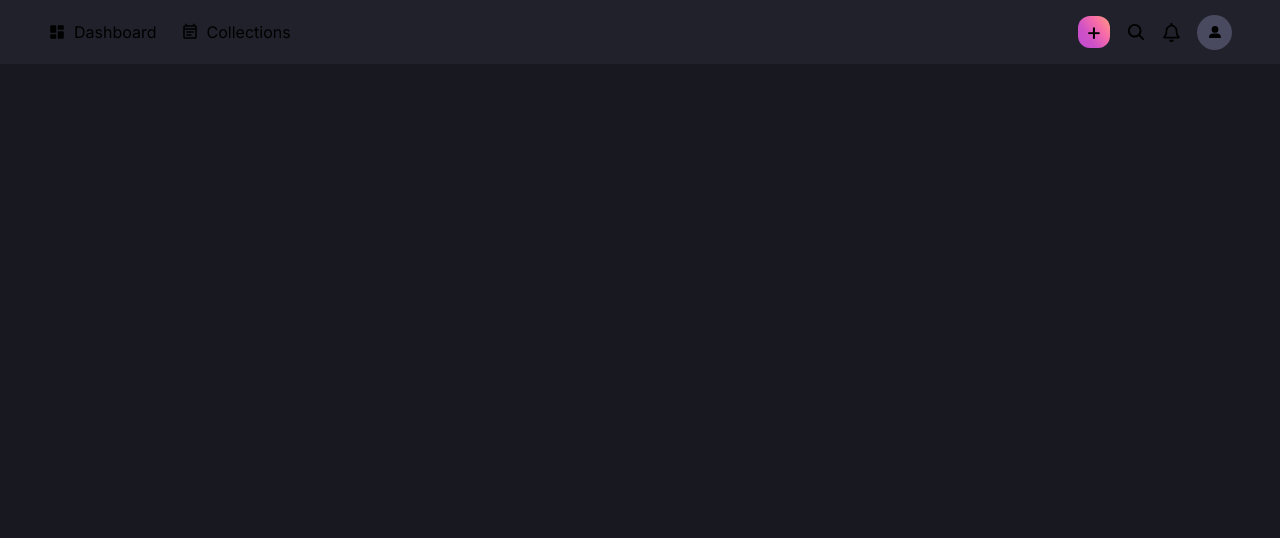
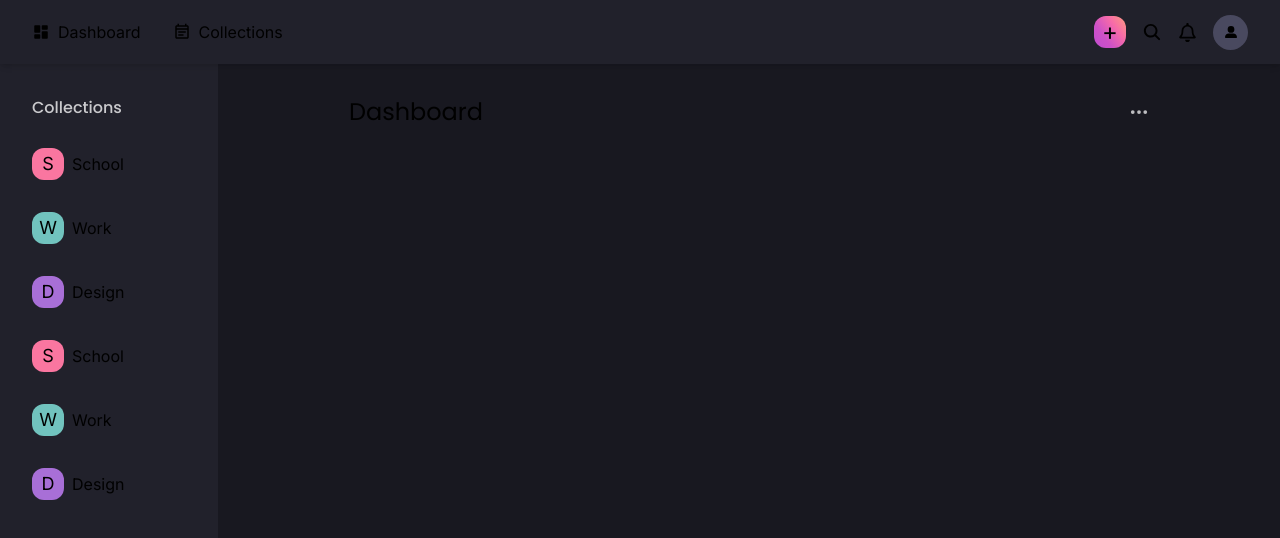
Before and after one commit to Amritanshu312/TaskGen, a Next.js app: page / in a window 1280 px wide. Shown: the top 538 px of the page. Built offline with nearby package versions, Linux system fonts and the light colour scheme; no server answers.

Commit message:
[Home] feat🎉: Sidebar

```diff
--- a/app/(pages)/page.js
+++ b/app/(pages)/page.js
@@ -1,9 +1,24 @@
-import Navbar from "@/partials/navbar/Navbar";
+import Sidebar from "@/partials/Sidebar/Sidebar";
+import { BsThreeDots } from "react-icons/bs";
 
 export default function Home() {
   return (
-    <div>
-      dghdfgh
+    <div className="w-full h-screen flex">
+      <Sidebar />
+
+      <div className="w-full mt-24 flex items-center flex-col">
+
+        <div className="w-full max-w-[800px]">
+          <div className="flex justify-between items-center">
+            <div className="font-['poppins'] text-2xl">Dashboard</div>
+            <div className="cursor-pointer text-xl text-[#bdbdc0]"><BsThreeDots /></div>
+          </div>
+
+
+        </div>
+
+      </div>
+
     </div>
   );
 }
--- /dev/null
+++ b/partials/Sidebar/Sidebar.jsx
@@ -0,0 +1,44 @@
+const Sidebar = () => {
+  return (
+    <div className="h-full w-64 bg-[#21212b] py-24 pl-8">
+      <div className="text-[#cacacd] font-['poppins'] font-medium">Collections</div>
+
+      <div className="mt-7 gap-8 flex flex-col">
+
+        <div className="flex items-center gap-2 cursor-pointer">
+          <div className="bg-[#fa76a0] w-8 h-8 rounded-xl flex items-center justify-center text-lg">S</div>
+          <div>School</div>
+        </div>
+
+        <div className="flex items-center gap-2 cursor-pointer">
+          <div className="bg-[#71c3be] w-8 h-8 rounded-xl flex items-center justify-center text-lg">W</div>
+          <div>Work</div>
+        </div>
+
+        <div className="flex items-center gap-2 cursor-pointer">
+          <div className="bg-[#a86fd7] w-8 h-8 rounded-xl flex items-center justify-center text-lg">D</div>
+          <div>Design</div>
+        </div>
+
+        <div className="flex items-center gap-2 cursor-pointer">
+          <div className="bg-[#fa76a0] w-8 h-8 rounded-xl flex items-center justify-center text-lg">S</div>
+          <div>School</div>
+        </div>
+
+        <div className="flex items-center gap-2 cursor-pointer">
+          <div className="bg-[#71c3be] w-8 h-8 rounded-xl flex items-center justify-center text-lg">W</div>
+          <div>Work</div>
+        </div>
+
+        <div className="flex items-center gap-2 cursor-pointer">
+          <div className="bg-[#a86fd7] w-8 h-8 rounded-xl flex items-center justify-center text-lg">D</div>
+          <div>Design</div>
+        </div>
+
+      </div>
+
+    </div>
+  )
+}
+
+export default Sidebar
--- a/partials/navbar/Navbar.jsx
+++ b/partials/navbar/Navbar.jsx
@@ -31,8 +31,8 @@ const Navbar = () => {
   ), []);
 
   return (
-    <div className="w-full absolute h-16 bg-[#21212b] top-0 left-0 justify-between px-12 flex items-center">
-      <div className="flex gap-6 items-center">
+    <div className="w-full absolute h-16 bg-[#21212b] top-0 left-0 justify-between px-8 flex items-center shadow-md">
+      <div className="flex gap-8 items-center">
         <DashboardIcon />
         <CollectionsIcon />
       </div>
```
